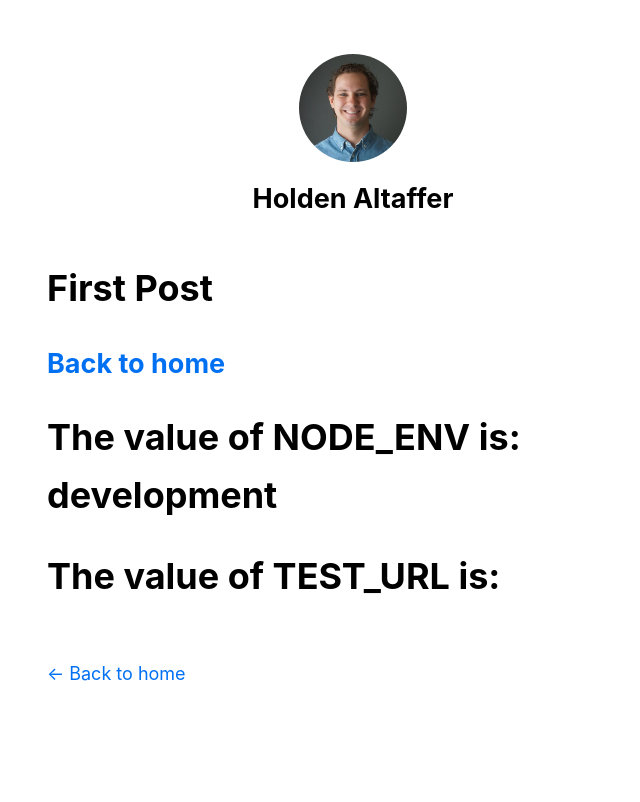
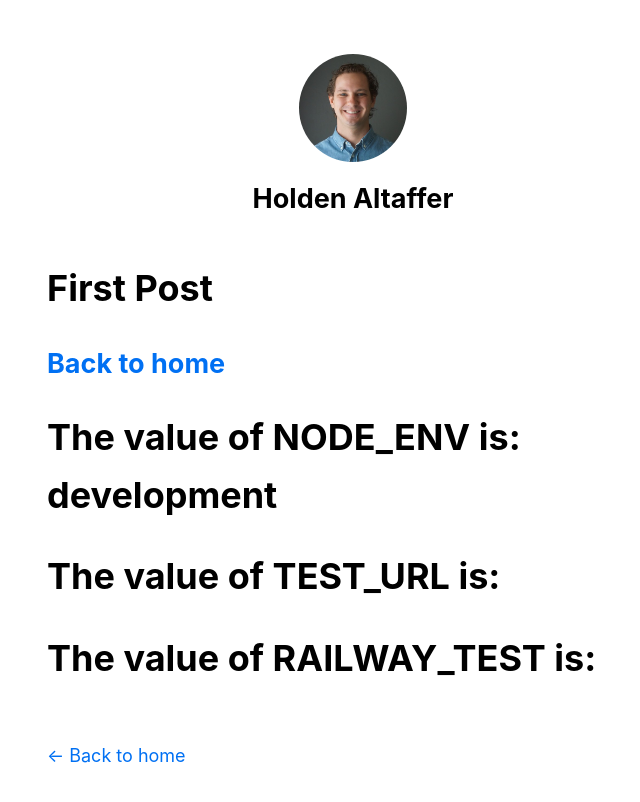
Before and after one commit to Cl3arglass/nextjs-test, a Next.js app: page /posts/first-post in a window 1280 px wide. Shown: the top 802 px of the page, without its empty margins (287-927 px from the left). Built offline with nearby package versions, Linux system fonts and the light colour scheme.

Commit message:
railway test

```diff
--- a/pages/posts/first-post.js
+++ b/pages/posts/first-post.js
@@ -16,6 +16,7 @@ export default function FirstPost() {
       </h2>
       <h1>The value of NODE_ENV is: {process.env.NODE_ENV}</h1>
       <h1>The value of TEST_URL is: {process.env.TEST_URL}</h1>
+      <h1>The value of RAILWAY_TEST is: {process.env.RAILWAY_TEST}</h1>
     </Layout>
   )
 }
```
